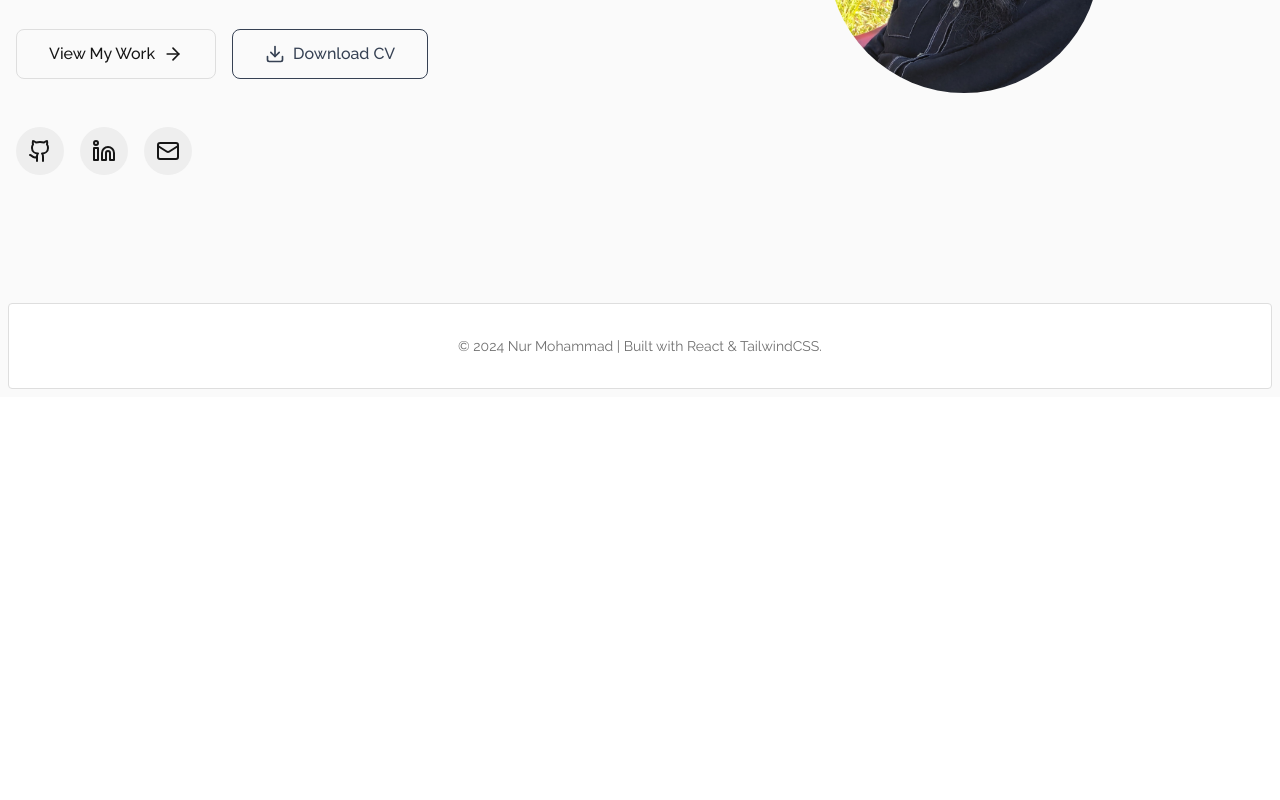
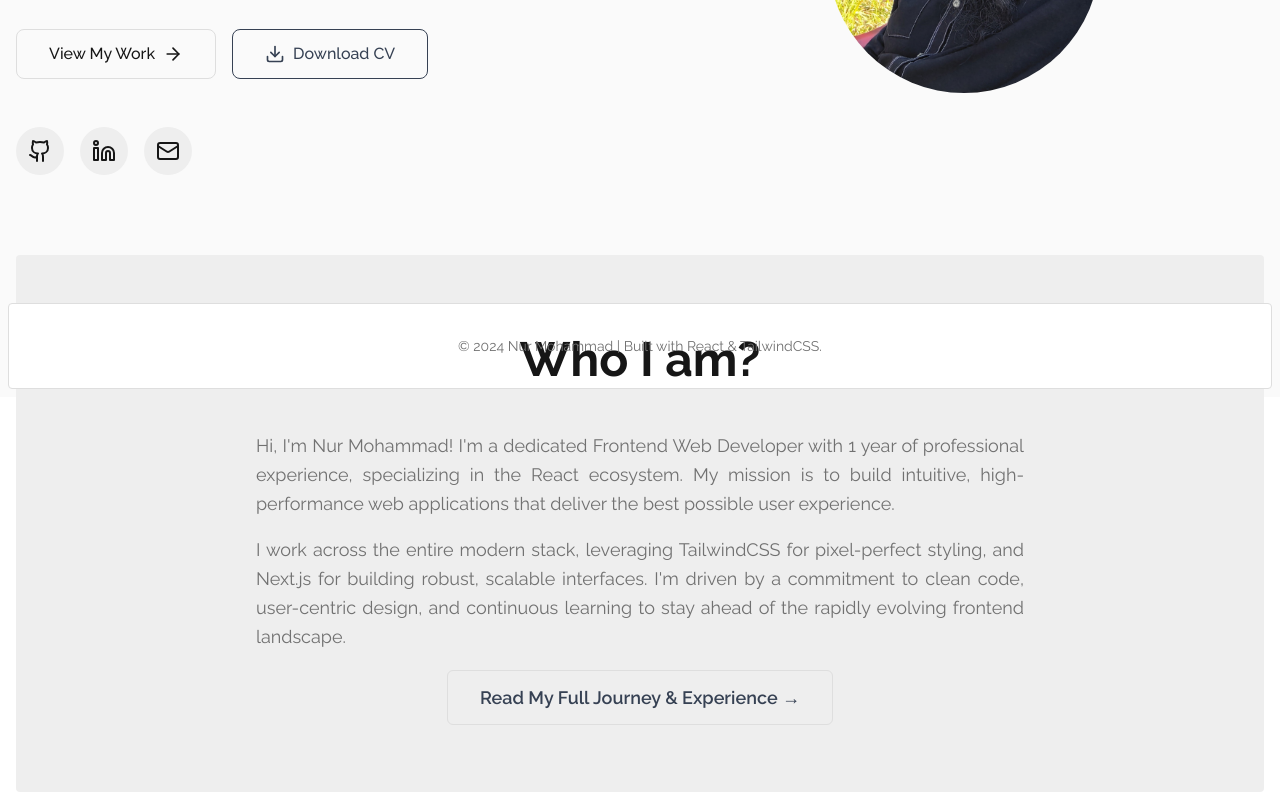
Before and after one commit to nurmohammadpro/Portfolio-Website, a React (Vite) app: page / in a window 1280 px wide. Shown: the part 569-1369 px from the top of the page. Before the commit the page ends 966 px from the top, so only its background shows below. Built offline with nearby package versions, Linux system fonts and the light colour scheme.

Commit message:
About section has been added in the Homepage, scroll to top button has also been added

```diff
--- a/src/App.jsx
+++ b/src/App.jsx
@@ -7,6 +7,7 @@ import Contact from './pages/Contact';
 import Homepage from './pages/Homepage';
 import Navbar from './components/Navbar';
 import Footer from './components/Footer';
+import ScroolToTop from './components/ScroolToTop';
 
 const App = () => {
   return (
@@ -22,6 +23,7 @@ const App = () => {
             <Route path="/contact" element={<Contact />} />;
           </Routes>
           <Footer />
+          <ScroolToTop />
         </div>
       </Router>
     </ThemeProvider>
--- /dev/null
+++ b/src/components/AboutSection.jsx
@@ -0,0 +1,42 @@
+import { Link } from 'react-router-dom';
+
+const AboutSection = () => {
+  return (
+    <div id="about" className="w-full px-6 py-20 bg-subtle rounded-sm">
+      <div className="flex flex-col gap-6 mx-auto max-w-7xl text-justify">
+        <h2 className="text-4xl md:text-5xl font-bold text-primary mb-6 text-center">
+          Who I am?
+        </h2>
+        <div className="max-w-3xl mx-auto">
+          <p className="text-lg text-secondary mb-4 leading-relaxed">
+            Hi, I'm Nur Mohammad! I'm a dedicated Frontend Web Developer with 1
+            year of professional experience, specializing in the React
+            ecosystem. My mission is to build intuitive, high-performance web
+            applications that deliver the best possible user experience.
+          </p>
+
+          <p className="text-lg text-secondary leading-relaxed">
+            I work across the entire modern stack, leveraging TailwindCSS for
+            pixel-perfect styling, and Next.js for building robust, scalable
+            interfaces. I'm driven by a commitment to clean code, user-centric
+            design, and continuous learning to stay ahead of the rapidly
+            evolving frontend landscape.
+          </p>
+
+          <div className="mt-8 text-center">
+            <p className="">
+              <Link
+                to="/about"
+                className="text-center border-default  px-8 py-4 rounded-md items-center text-primary-color font-semibold hover:text-primary-hover transition-colors text-lg"
+              >
+                Read My Full Journey & Experience →
+              </Link>
+            </p>
+          </div>
+        </div>
+      </div>
+    </div>
+  );
+};
+
+export default AboutSection;
--- a/src/components/Hero.jsx
+++ b/src/components/Hero.jsx
@@ -1,11 +1,8 @@
 import { Link } from 'react-router-dom';
 import { ArrowRight, Download, Github, Linkedin, Mail } from 'lucide-react';
-import { useTheme } from '../contexts/ThemeContext';
 import Photo from '../assets/PP.jpg';
 
 const Hero = () => {
-  const { isDarkMode } = useTheme();
-
   return (
     <section className="pt-32 pb-20">
       <div className="mx-auto max-w-7xl">
@@ -74,9 +71,9 @@ const Hero = () => {
 
           {/* Right Content - Profile Image/Graphic (Styling preserved) */}
           <div className="relative hidden md:block">
-            <div className="w-80 h-80 mx-auto bg-primary-color/50 rounded-full flex items-center justify-center p-2">
-              <div className="w-full h-full bg-surface rounded-full flex items-center justify-center p-4">
-                <div className="w-full h-full bg-subtle rounded-full flex items-center justify-center">
+            <div className="w-80 h-80 mx-auto bg-primary-color/50 rounded-full flex flex-1 items-center justify-end p-2">
+              <div className="w-full h-full bg-surface rounded-full flex items-center justify-items-end p-4">
+                <div className="w-full h-full bg-subtle rounded-full flex items-center justify-end">
                   <img src={Photo} alt="photo" className="rounded-full" />
                 </div>
               </div>
--- /dev/null
+++ b/src/components/ScroolToTop.jsx
@@ -0,0 +1,52 @@
+import { ArrowUp } from 'lucide-react';
+import { useEffect, useState } from 'react';
+
+const ScroolToTop = () => {
+  const [isVisible, setIsVisible] = useState(false);
+
+  const toggleVisibility = () => {
+    if (window.scrollY > 300) {
+      setIsVisible(true);
+      document.body.style.overflow = 'hidden';
+    } else {
+      setIsVisible(false);
+      document.body.style.overflow = 'auto';
+    }
+  };
+
+  const scrollToTop = () => {
+    window.scrollTo({
+      top: 0,
+      behavior: 'smooth',
+    });
+  };
+  useEffect(() => {
+    window.addEventListener('scroll', toggleVisibility);
+
+    return () => window.removeEventListener('scroll', toggleVisibility);
+  }, []);
+
+  return (
+    <div>
+      {isVisible && (
+        <button
+          onClick={scrollToTop}
+          className={`fixed bottom-8 right-8 z-50 p-3
+                text-primary rounded-full border border-primary-color
+                 shadow-xl hover:bg-primary-hover transition-opacity duration-500
+                 focus:outline-none focus:ring-1 focus:ring-primary-color/50 cursor-pointer
+
+                 ${
+                   isVisible
+                     ? 'opacity-100 translate-y-0'
+                     : 'opacity-0 translate-y-4 pointer-events-none'
+                 }`}
+        >
+          <ArrowUp className="w-6 h-6" />
+        </button>
+      )}
+    </div>
+  );
+};
+
+export default ScroolToTop;
--- a/src/pages/Homepage.jsx
+++ b/src/pages/Homepage.jsx
@@ -1,11 +1,13 @@
-import Hero from "../components/Hero";
-import Navbar from "../components/Navbar";
+import AboutSection from '../components/AboutSection';
+import Hero from '../components/Hero';
+import Navbar from '../components/Navbar';
 
 const homepage = () => {
   return (
     <div className="w-full h-screen">
       <div className="max-w-7xl mx-auto p-2">
         <Hero />
+        <AboutSection />
       </div>
     </div>
   );
```
